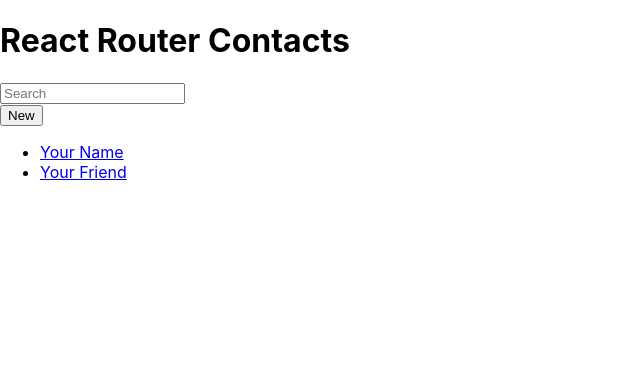
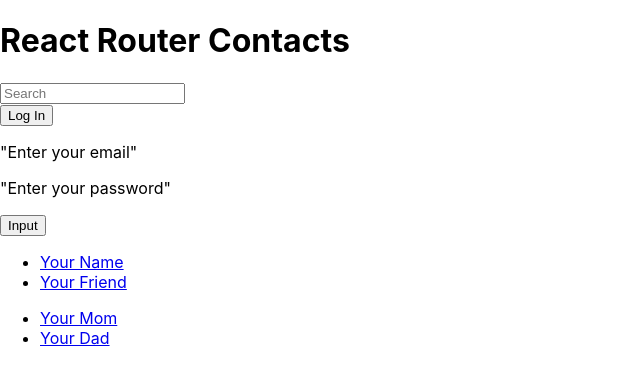
Before and after one commit to serena-mower23/StacksOverflow, a React (Create React App) app: page / in a window 1280 px wide. Shown: the top 384 px of the page, without its empty margins (0-640 px from the left). Built offline with nearby package versions, Linux system fonts and the light colour scheme.

Commit message:
Added button, inputs, lists

```diff
--- a/src/routes/Root.js
+++ b/src/routes/Root.js
@@ -20,8 +20,26 @@ export default function Root() {
             <div className="sr-only" aria-live="polite"></div>
           </form>
           <form method="post">
-            <button type="submit">New</button>
+            <button type="submit">Log In</button>
           </form>
+          <body>
+            <form >
+              <p>"Enter your email"</p>
+              <script>
+                const email = document.createElement("input");
+                email.setAttribute("type", "text");
+                document.body.appendChild(email);
+              </script>
+
+              <p>"Enter your password"</p>
+              <script>
+                const password = document.createElement("input");
+                password.setAttribute("type", "text");
+                document.body.appendChild(password);
+              </script>
+              <button type="submit">Input</button>
+            </form>
+          </body>
         </div>
         <nav>
           <ul>
@@ -32,6 +50,14 @@ export default function Root() {
               <a href={`designer/2`}>Your Friend</a>
             </li>
           </ul>
+          <ul>
+            <li>
+              <a href={`supporter/1`}>Your Mom</a>
+            </li>
+            <li>
+              <a href={`supporter/2`}>Your Dad</a>
+            </li>
+          </ul>
         </nav>
       </div>
       <div id="detail"></div>
```
